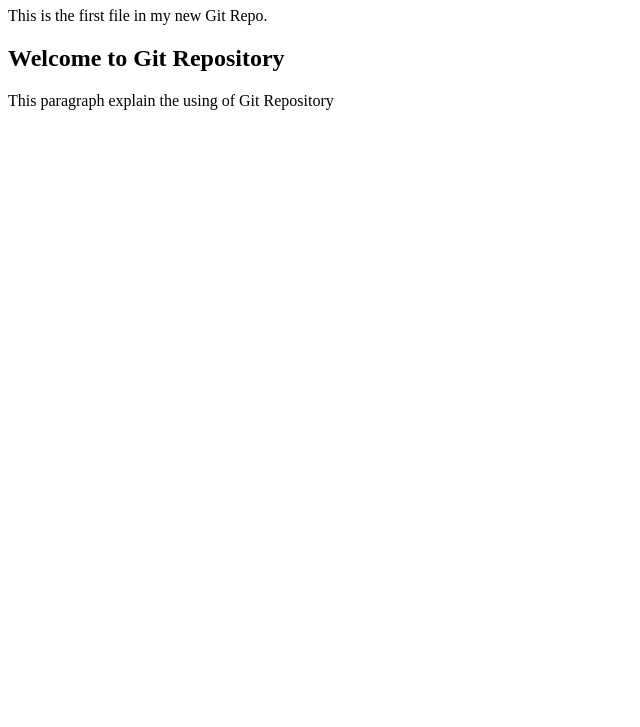
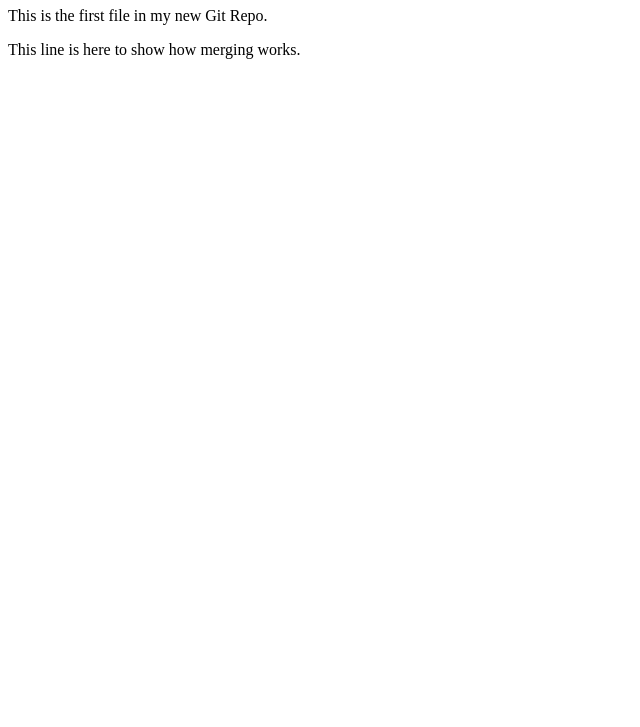
Before and after one commit to ferryf1/hello-worlds, a plain HTML site: page index.html in a window 1280 px wide. Shown: the part 73-800 px from the top of the page, without its empty margins (0-640 px from the left). Drawn offline with Linux system fonts and the light colour scheme.

Commit message:
updated imdex.html with emergency fix

```diff
--- a/index.html
+++ b/index.html
@@ -5,13 +5,13 @@
     <meta charset="UTF-8">
     <meta name="viewport" content="width=device-width, initial-scale=1.0">
     <title>Home</title>
+    <link rel="stylesheet" href="bluestyle.css">
 </head>
 
 <body>
     <h1>Hello world!</h1>
     <p>This is the first file in my new Git Repo.</p>
-    <h2>Welcome to Git Repository</h2>
-    <p>This paragraph explain the using of Git Repository</p>
+    <p>This line is here to show how merging works.</p>
 </body>
 
 </html>
```
